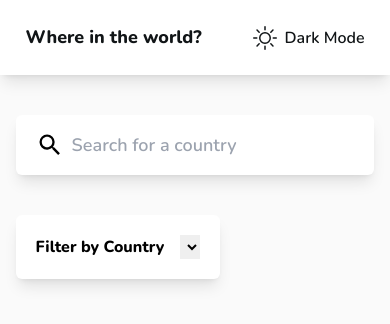
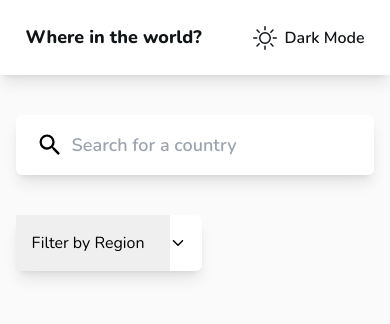
Before and after one commit to sharpartzgh/Country-App, a React (Vite) app: page / in a window 390 px wide. Shown: the top 324 px of the page. Built offline with nearby package versions, Linux system fonts and the light colour scheme.

Commit message:
search bar and filter responsiveness updated

```diff
--- a/src/components/Search.jsx
+++ b/src/components/Search.jsx
@@ -2,23 +2,23 @@
 /* eslint-disable no-unused-vars */
 import React from 'react'
 import { MdSearch } from "react-icons/md";
+import { IoIosArrowDown } from "react-icons/io";
 
 const Search = ({darkMode, setDarkMode}) => {
   return (
     <div className='flex font-Nunito mobile:flex-col mobile:items-start mt-10 items-center justify-around gap-10 m-auto w-[92%]'>
-      <div className=' flex tablet:w-[60%] mobile:w-full rounded-md shadow-lg gap-2  bg-[#fff] py-4 px-5 dark:bg-[#2B3844] dark:text-[#fff] text-[18px] items-center'>
+      <div className=' flex tablet:w-[40%] mobile:w-full rounded-md shadow-lg gap-2  bg-[#fff] py-4 px-5 dark:bg-[#2B3844] dark:text-[#fff] text-[18px] items-center'>
           <span><MdSearch className=' w-7 h-7 dark:text-[#fff]'/></span>
           <input type="search" name="search" id="countries" placeholder='Search for a country' className=' outline-none  bg-[#fff]  dark:bg-[#2B3844] font-semibold'/>
       </div>
-      <div className='flex items-center justify-around tablet:w-[30%] bg-[#fff] dark:bg-[#2B3844] rounded-md shadow-lg gap-4 py-5 px-5'>
-      <h2 className=' dark:text-[#fff] font-extrabold'>Filter by Country</h2>
-        <select name="" id="" className=' dark:bg-[#2B3844] dark:text-[#fff]'>
-          <option value=""></option>
-          <option value=""></option>
-          <option value=""></option>
-          <option value=""></option>
+      <div className=' inline-flex w-full relative  mobile:w-[52%] items-center justify-around tablet:w-[25%] bg-[#fff] dark:bg-[#2B3844] rounded-md shadow-lg'>
+        <select className='outline-none w-64 appearance-none py-4 px-4  dark:bg-[#2B3844] dark:text-[#fff]'>
+          <option value="">Filter by Region</option>
           <option value=""></option>
         </select>
+        <div className=' pr-4 pointer-events-none'>
+        <IoIosArrowDown />
+        </div>
       </div>
     </div>
   )
```
